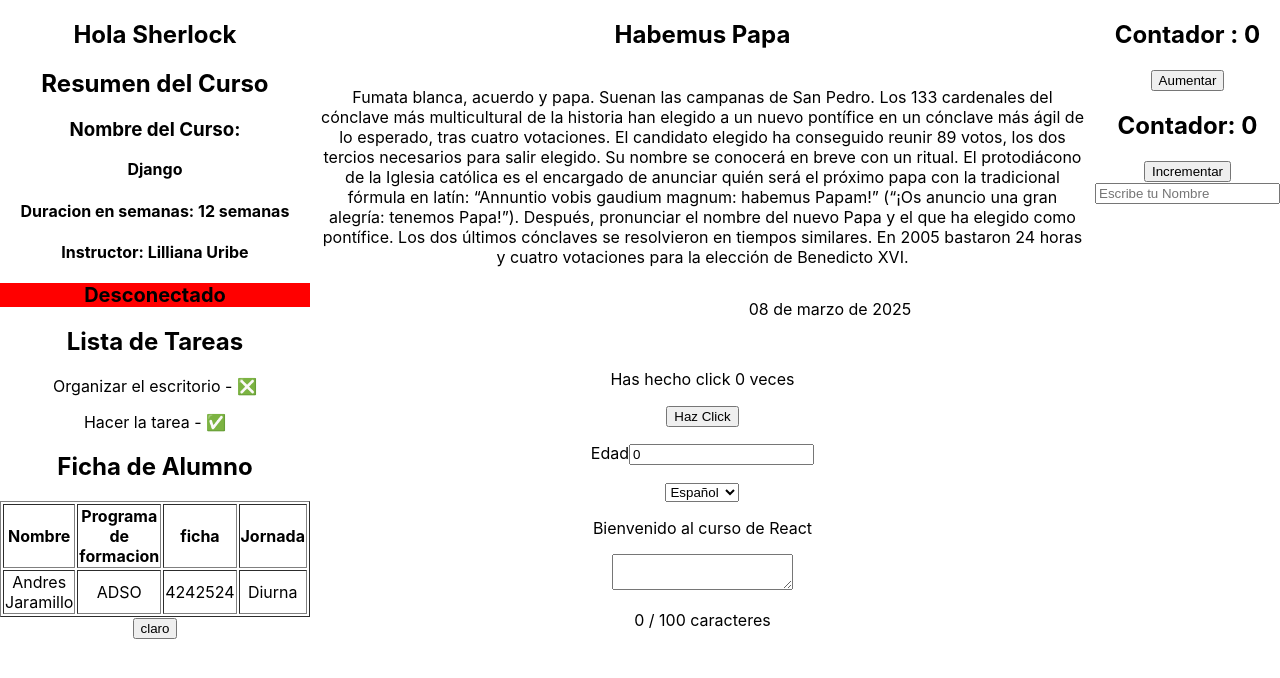
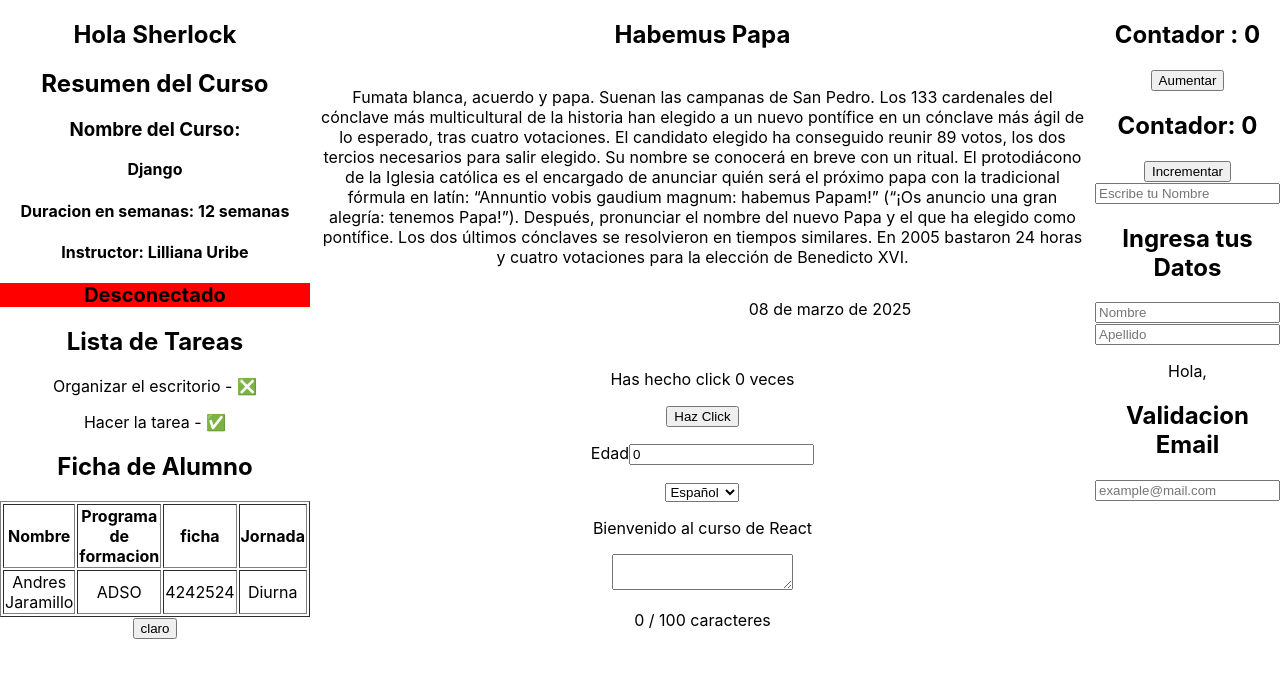
Before and after one commit to SherlockEspitia/guillo-ex, a React (Create React App) app: page / in a window 1280 px wide. Shown: the top 678 px of the page. Built offline with nearby package versions, Linux system fonts and the light colour scheme.

Commit message:
Se crean ejemplos para manipular formularios

```diff
--- a/src/App.js
+++ b/src/App.js
@@ -22,6 +22,8 @@ import ContadorDeCaracteres from './useState/ContadorDeCaracteres';
 import ContadorConTitulos from './useEffect/ContadorConTitulo';
 import ContadorConMensaje from './useEffect/ContadorConMensaje';
 import NombreConAlerta from './useEffect/NombreConAlerta';
+import FormularNombreApellido from './formulariosContralados/formularioSimple';
+import ValidacionEmail from './formulariosContralados/ValidacionEmail';
 
 function App() {
   const name = 'Sherlock';
@@ -60,6 +62,8 @@ function App() {
         <ContadorConTitulos></ContadorConTitulos>
         <ContadorConMensaje></ContadorConMensaje>
         <NombreConAlerta></NombreConAlerta>
+        <FormularNombreApellido></FormularNombreApellido>
+        <ValidacionEmail></ValidacionEmail>
       </section>
     </div>
   );
--- /dev/null
+++ b/src/formulariosContralados/ValidacionEmail.js
@@ -0,0 +1,13 @@
+import {useState} from "react";
+
+export default function ValidacionEmail(){
+    const [email, setEmail] = useState('')
+    const esValido = email.includes('@')
+
+    return <>
+        <h2>Validacion Email</h2>
+        <input type="email" placeholder="example@mail.com" value={email}
+        onChange={(e)=>setEmail(e.target.value)}></input>
+        {!esValido && email && <p >Correo invalido</p>}
+    </>
+}
--- /dev/null
+++ b/src/formulariosContralados/formularioSimple.js
@@ -0,0 +1,13 @@
+import {useState} from "react";
+
+export default function FormularNombreApellido(){
+    const [nombre,setNombre] = useState('');
+    const [apellido,setApellido] = useState('');
+
+    return <>
+        <h2>Ingresa tus Datos</h2>
+        <input placeholder="Nombre" value={nombre} onChange={(e)=>{setNombre(e.target.value)}}/>
+        <input type="text" placeholder="Apellido" value={apellido} onChange={(e)=>setApellido(e.target.value)}/>
+        <p>Hola, {nombre} {apellido}</p>
+    </>
+}
```
